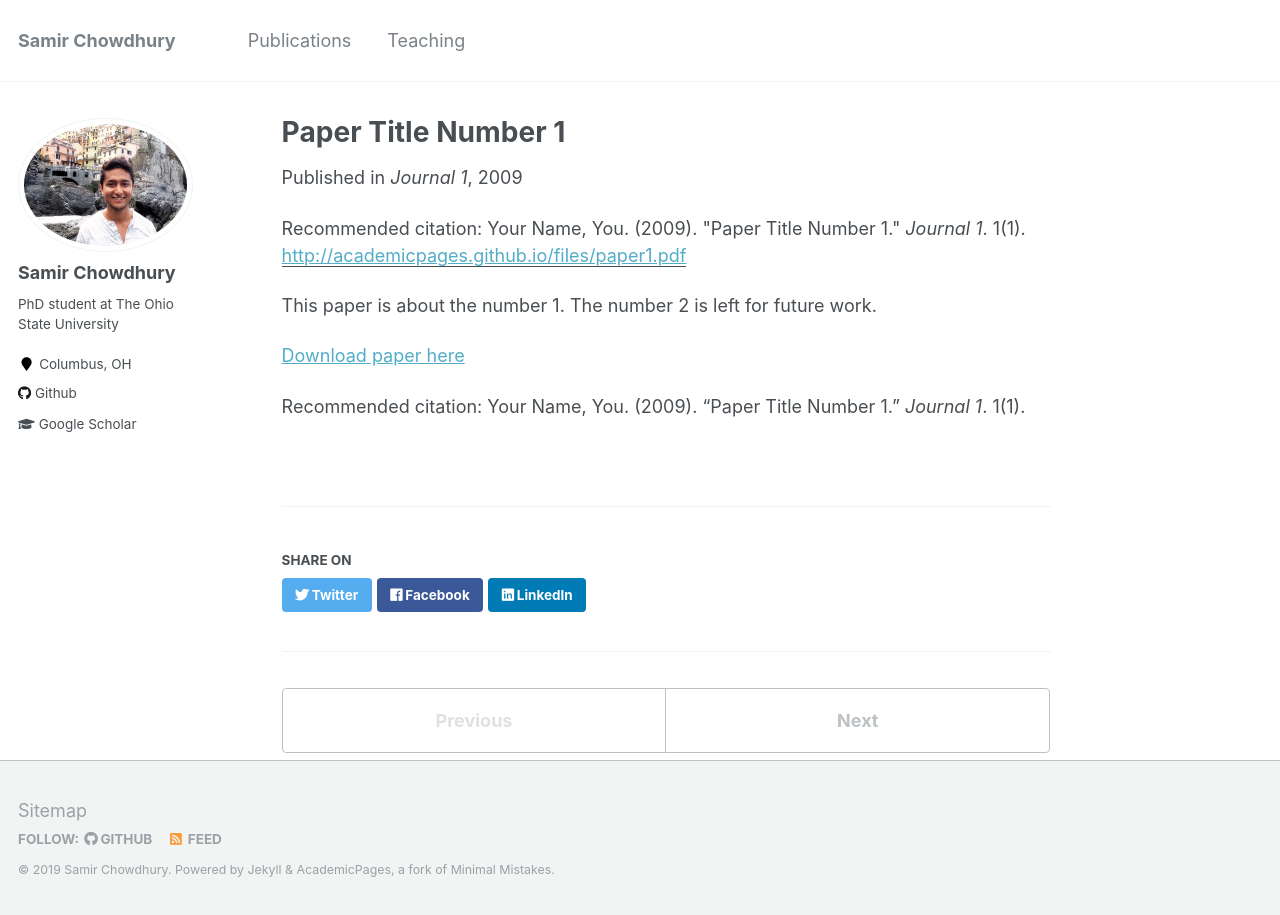
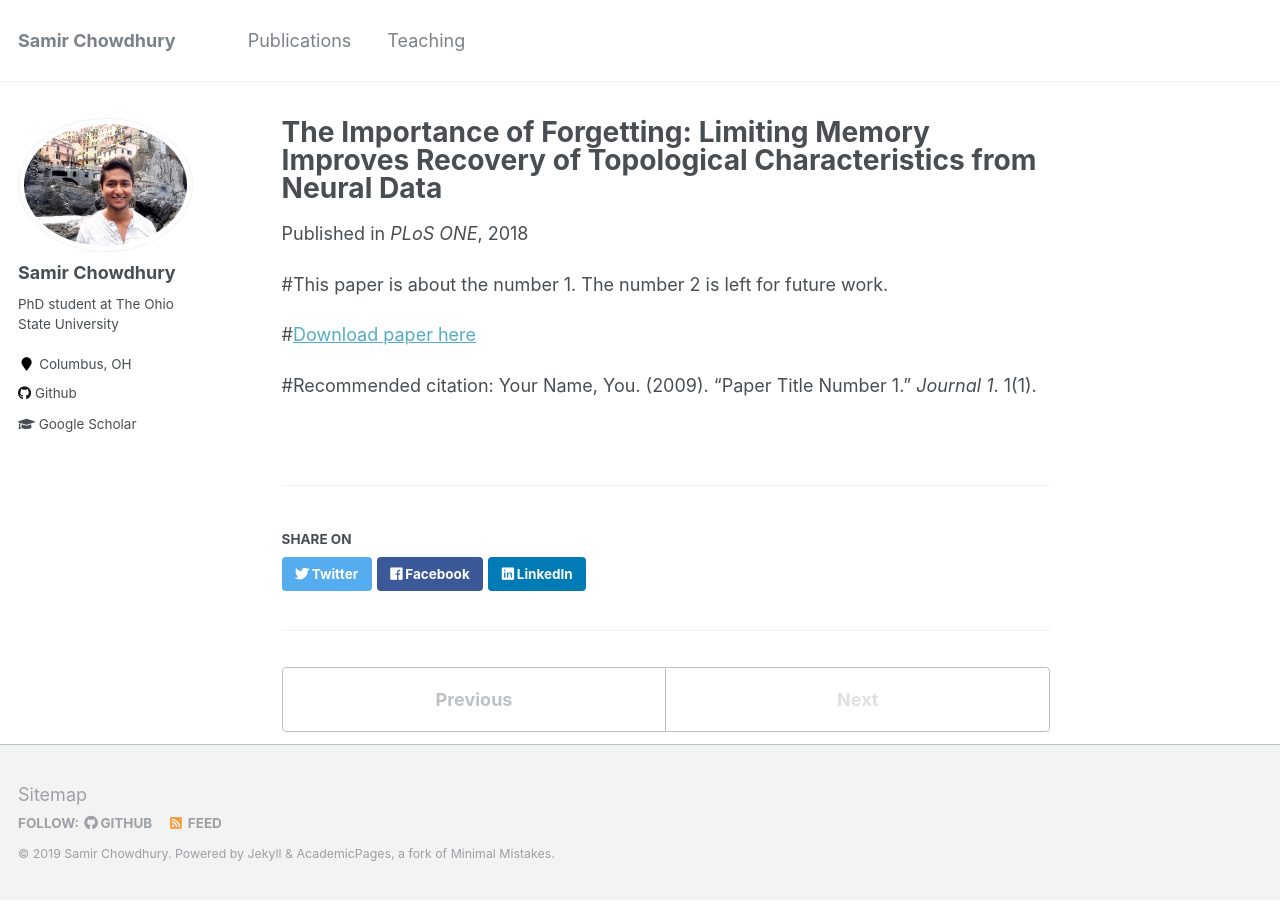
Before and after one commit to samirchowdhury/samirchowdhury.github.io, a Jekyll site: the page built from _publications/2009-10-01-paper-title-number-1.md, in a window 1280 px wide. Built offline with Jekyll 4.4.1, drawn with Linux system fonts in a browser that asks for light colours.

Commit message:
Update 2009-10-01-paper-title-number-1.md

```diff
--- a/_publications/2009-10-01-paper-title-number-1.md
+++ b/_publications/2009-10-01-paper-title-number-1.md
@@ -1,15 +1,15 @@
 ---
-title: "Paper Title Number 1"
+title: "The Importance of Forgetting: Limiting Memory Improves Recovery of Topological Characteristics from Neural Data"
 collection: publications
-permalink: /publication/2009-10-01-paper-title-number-1
-excerpt: 'This paper is about the number 1. The number 2 is left for future work.'
-date: 2009-10-01
-venue: 'Journal 1'
-paperurl: 'http://academicpages.github.io/files/paper1.pdf'
-citation: 'Your Name, You. (2009). &quot;Paper Title Number 1.&quot; <i>Journal 1</i>. 1(1).'
+#permalink: /publication/2009-10-01-paper-title-number-1
+#excerpt: 'This paper is about the number 1. The number 2 is left for future work.'
+date: 2018-09-04
+venue: 'PLoS ONE'
+paperurl: 'https://journals.plos.org/plosone/article?id=10.1371/journal.pone.0202561'
+#citation: 'Your Name, You. (2009). &quot;Paper Title Number 1.&quot; <i>Journal 1</i>. 1(1).'
 ---
-This paper is about the number 1. The number 2 is left for future work.
+#This paper is about the number 1. The number 2 is left for future work.
 
-[Download paper here](http://academicpages.github.io/files/paper1.pdf)
+#[Download paper here](http://academicpages.github.io/files/paper1.pdf)
 
-Recommended citation: Your Name, You. (2009). "Paper Title Number 1." <i>Journal 1</i>. 1(1).
+#Recommended citation: Your Name, You. (2009). "Paper Title Number 1." <i>Journal 1</i>. 1(1).
```
